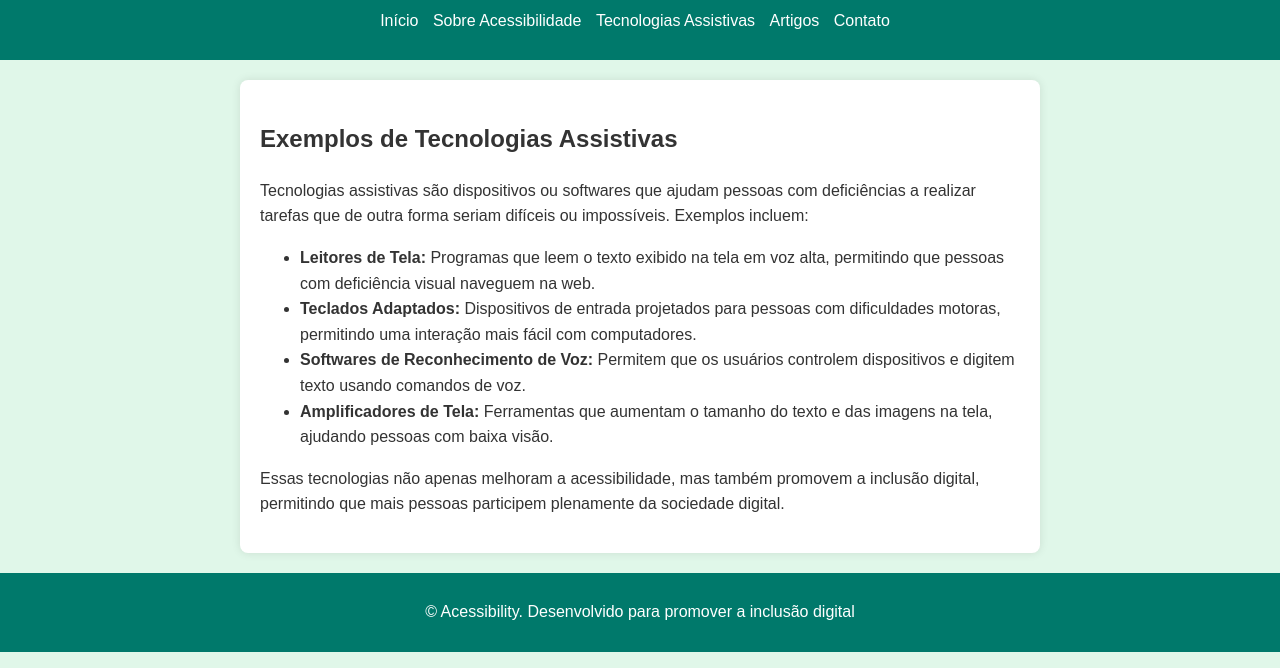
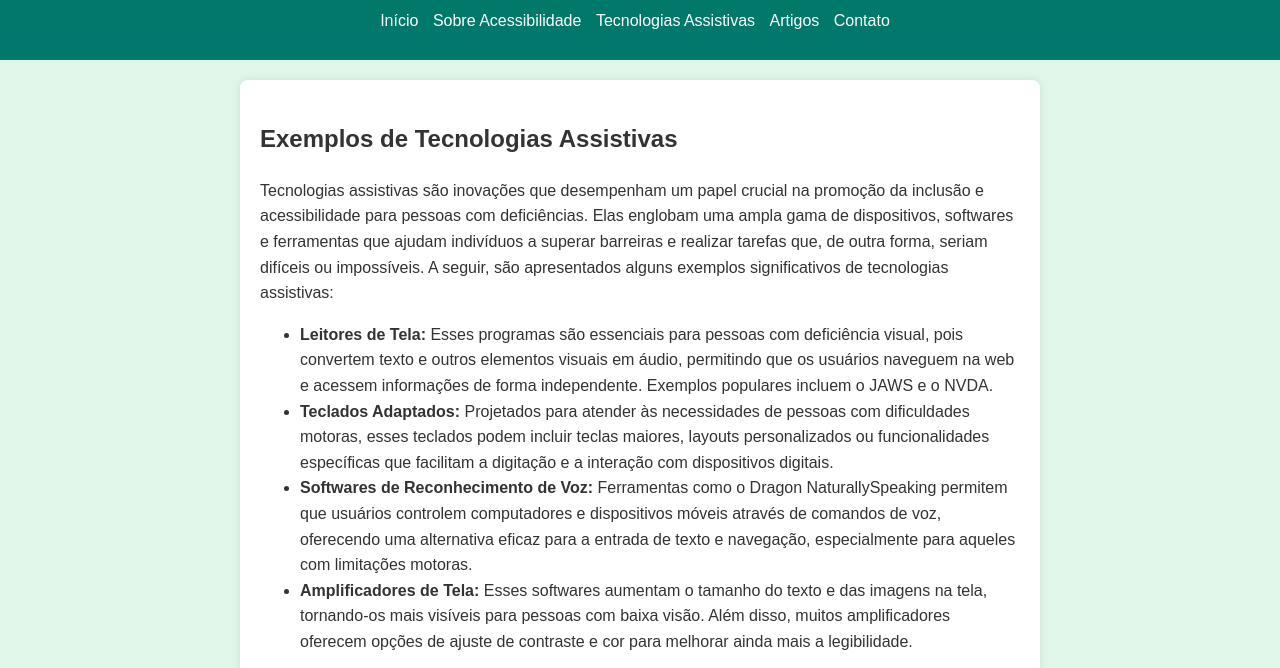
Before and after one commit to mateusblm/siteacessibility, a plain HTML site: page tecnologias.html in a window 1280 px wide. Shown: the part 97-765 px from the top of the page. Drawn offline with Linux system fonts and the light colour scheme.

Commit message:
Adicionando textos

```diff
--- a/tecnologias.html
+++ b/tecnologias.html
@@ -22,14 +22,14 @@
     <main>
         <article>
             <h2>Exemplos de Tecnologias Assistivas</h2>
-            <p>Tecnologias assistivas são dispositivos ou softwares que ajudam pessoas com deficiências a realizar tarefas que de outra forma seriam difíceis ou impossíveis. Exemplos incluem:</p>
+            <p>Tecnologias assistivas são inovações que desempenham um papel crucial na promoção da inclusão e acessibilidade para pessoas com deficiências. Elas englobam uma ampla gama de dispositivos, softwares e ferramentas que ajudam indivíduos a superar barreiras e realizar tarefas que, de outra forma, seriam difíceis ou impossíveis. A seguir, são apresentados alguns exemplos significativos de tecnologias assistivas:</p>
             <ul>
-                <li><strong>Leitores de Tela:</strong> Programas que leem o texto exibido na tela em voz alta, permitindo que pessoas com deficiência visual naveguem na web.</li>
-                <li><strong>Teclados Adaptados:</strong> Dispositivos de entrada projetados para pessoas com dificuldades motoras, permitindo uma interação mais fácil com computadores.</li>
-                <li><strong>Softwares de Reconhecimento de Voz:</strong> Permitem que os usuários controlem dispositivos e digitem texto usando comandos de voz.</li>
-                <li><strong>Amplificadores de Tela:</strong> Ferramentas que aumentam o tamanho do texto e das imagens na tela, ajudando pessoas com baixa visão.</li>
+                <li><strong>Leitores de Tela:</strong> Esses programas são essenciais para pessoas com deficiência visual, pois convertem texto e outros elementos visuais em áudio, permitindo que os usuários naveguem na web e acessem informações de forma independente. Exemplos populares incluem o JAWS e o NVDA.</li>
+                <li><strong>Teclados Adaptados:</strong> Projetados para atender às necessidades de pessoas com dificuldades motoras, esses teclados podem incluir teclas maiores, layouts personalizados ou funcionalidades específicas que facilitam a digitação e a interação com dispositivos digitais.</li>
+                <li><strong>Softwares de Reconhecimento de Voz:</strong> Ferramentas como o Dragon NaturallySpeaking permitem que usuários controlem computadores e dispositivos móveis através de comandos de voz, oferecendo uma alternativa eficaz para a entrada de texto e navegação, especialmente para aqueles com limitações motoras.</li>
+                <li><strong>Amplificadores de Tela:</strong> Esses softwares aumentam o tamanho do texto e das imagens na tela, tornando-os mais visíveis para pessoas com baixa visão. Além disso, muitos amplificadores oferecem opções de ajuste de contraste e cor para melhorar ainda mais a legibilidade.</li>
             </ul>
-            <p>Essas tecnologias não apenas melhoram a acessibilidade, mas também promovem a inclusão digital, permitindo que mais pessoas participem plenamente da sociedade digital.</p>
+            <p>Além de melhorar a acessibilidade, essas tecnologias desempenham um papel vital na promoção da inclusão digital. Elas permitem que mais pessoas participem plenamente da sociedade digital, contribuindo para um ambiente online mais diversificado e equitativo. À medida que a tecnologia continua a evoluir, espera-se que as soluções assistivas se tornem ainda mais avançadas e integradas, ampliando ainda mais as oportunidades para todos.</p>
         </article>
     </main>
     <footer>
```
